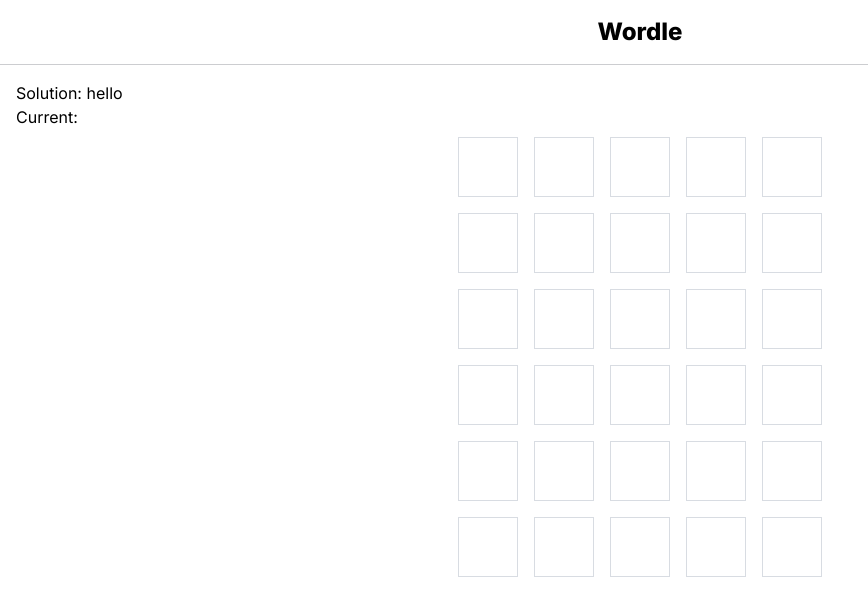
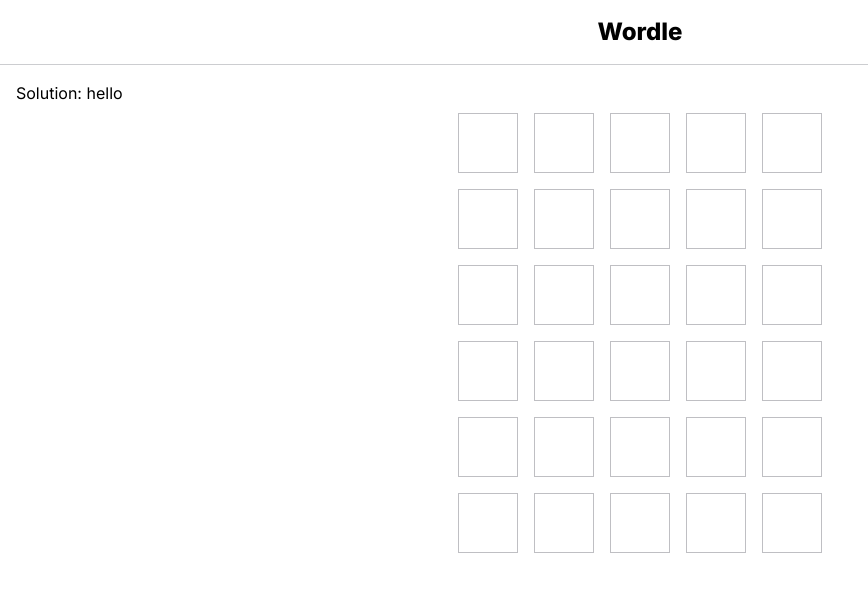
Before and after one commit to iglooe/wordle-clone, a Next.js app: page / in a window 1280 px wide. Shown: the top 616 px of the page, without its empty margins (0-868 px from the left). Built offline with nearby package versions, Linux system fonts and the light colour scheme; data requests are answered from the project's data file.

Commit message:
toast notifications

```diff
--- a/app/components/Row.js
+++ b/app/components/Row.js
@@ -8,7 +8,7 @@
           {guess.map((l, i) => {
             return (
               <div
-                className={`${l.color} block items-center pt-1 w-[60px] h-[60px] border border-slate-500 m-2 text-center uppercase font-semibold text-5xl text-zinc-950/75`}
+                className={`${l.color} block items-center pt-1 w-[60px] h-[60px] border border-zinc-500 m-2 text-center uppercase font-semibold text-5xl text-zinc-950/75`}
                 key={i}
               >
                 {l.key}
@@ -23,11 +23,11 @@
     let letters = currentGuess.split("");
 
     return (
-      <div className="flex justify-center text-center current">
+      <div className="flex justify-center text-center">
         {letters.map((letter, i) => (
           <div
             key={i}
-            className="bg-zinc-100/20 block items-center pt-1 w-[60px] h-[60px] border border-slate-500 m-2 text-center uppercase font-semibold text-5xl text-zinc-700"
+            className="bg-zinc-100/20 block items-center pt-1 w-[60px] h-[60px] border border-zinc-500 m-2 text-center uppercase font-semibold text-5xl text-zinc-700"
           >
             {letter}
           </div>
@@ -38,7 +38,7 @@
         */}
         {[...Array(5 - letters.length)].map((_, i) => (
           <div
-            className="block w-[60px] h-[60px] border border-slate-500/35 m-2 text-center uppercase bold text-5xl"
+            className="block w-[60px] h-[60px] border border-zinc-500/45 m-2 text-center uppercase bold text-5xl"
             key={i}
           ></div>
         ))}
@@ -48,11 +48,11 @@
 
   return (
     <div className="flex justify-center text-center">
-      <div className="block w-[60px] h-[60px] border border-slate-500/25 m-2 text-center uppercase bold text-5xl"></div>
-      <div className="block w-[60px] h-[60px] border border-slate-500/25 m-2 text-center uppercase bold text-5xl"></div>
-      <div className="block w-[60px] h-[60px] border border-slate-500/25 m-2 text-center uppercase bold text-5xl"></div>
-      <div className="block w-[60px] h-[60px] border border-slate-500/25 m-2 text-center uppercase bold text-5xl"></div>
-      <div className="block w-[60px] h-[60px] border border-slate-500/25 m-2 text-center uppercase bold text-5xl"></div>
+      <div className="block w-[60px] h-[60px] border border-zinc-500/45 m-2 text-center uppercase bold text-5xl"></div>
+      <div className="block w-[60px] h-[60px] border border-zinc-500/45 m-2 text-center uppercase bold text-5xl"></div>
+      <div className="block w-[60px] h-[60px] border border-zinc-500/45 m-2 text-center uppercase bold text-5xl"></div>
+      <div className="block w-[60px] h-[60px] border border-zinc-500/45 m-2 text-center uppercase bold text-5xl"></div>
+      <div className="block w-[60px] h-[60px] border border-zinc-500/45 m-2 text-center uppercase bold text-5xl"></div>
     </div>
   );
 }
--- a/app/components/Wordle.js
+++ b/app/components/Wordle.js
@@ -19,7 +19,6 @@
   return (
     <>
       <div>Solution: {solution}</div>
-      <div>Current: {currentGuess}</div>
       <Grid currentGuess={currentGuess} turn={turn} guesses={guesses} />
     </>
   );
--- a/app/hooks/useWordle.js
+++ b/app/hooks/useWordle.js
@@ -1,6 +1,7 @@
 "use client";
 
 import { useState } from "react";
+import { toast } from "sonner";
 
 const useWordle = (solution) => {
   const [turn, setTurn] = useState(0);
@@ -42,7 +43,7 @@
   const addNewGuess = (formattedGuess) => {
     if (currentGuess === solution) {
       setIsCorrect(true);
-      console.log("You won!");
+      toast.success("You won!");
     }
 
     setGuesses((prev) => {
@@ -73,19 +74,19 @@
     if (key === "Enter") {
       // no turns past 5
       if (turn > 5) {
-        console.log("You lost!");
+        toast("Refresh to play again!");
         return;
       }
 
       // do not allow duplicate guesses
       if (history.includes(currentGuess)) {
-        console.log("You already guessed that!");
+        toast.error("You already guessed that!");
         return;
       }
 
       // do not allow guesses that are not 5 letters
       if (currentGuess.length !== 5) {
-        console.log("Guess must be 5 letters!");
+        toast.error("Guess must be 5 letters!");
         return;
       }
 
--- a/app/page.js
+++ b/app/page.js
@@ -2,6 +2,7 @@
 
 import { useEffect, useState } from "react";
 
+import { Toaster } from "sonner";
 import Wordle from "@/app/components/Wordle";
 
 export default function Home() {
@@ -22,6 +23,7 @@
       <div className="flex items-center justify-center p-4">
         <h1 className="text-2xl font-extrabold">Wordle</h1>
       </div>
+      <Toaster position="top-center" richColors />
       <div className="p-4 border-t border-slate-950/20">
         {solution && <Wordle solution={solution} />}
       </div>
--- a/data/db.json
+++ b/data/db.json
@@ -14,6 +14,7 @@
     { "id": 12, "word": "phone" },
     { "id": 13, "word": "bling" },
     { "id": 14, "word": "coins" },
-    { "id": 15, "word": "hello" }
+    { "id": 15, "word": "hello" },
+    { "id": 16, "word": "rocky" }
   ]
 }
--- a/package.json
+++ b/package.json
@@ -16,6 +16,7 @@
     "postcss": "8.4.30",
     "react": "18.2.0",
     "react-dom": "18.2.0",
+    "sonner": "^1.0.3",
     "tailwindcss": "3.3.3"
   }
 }
```
Also changed, not shown: 1 other file (tests, documents, lock files or other folders).
